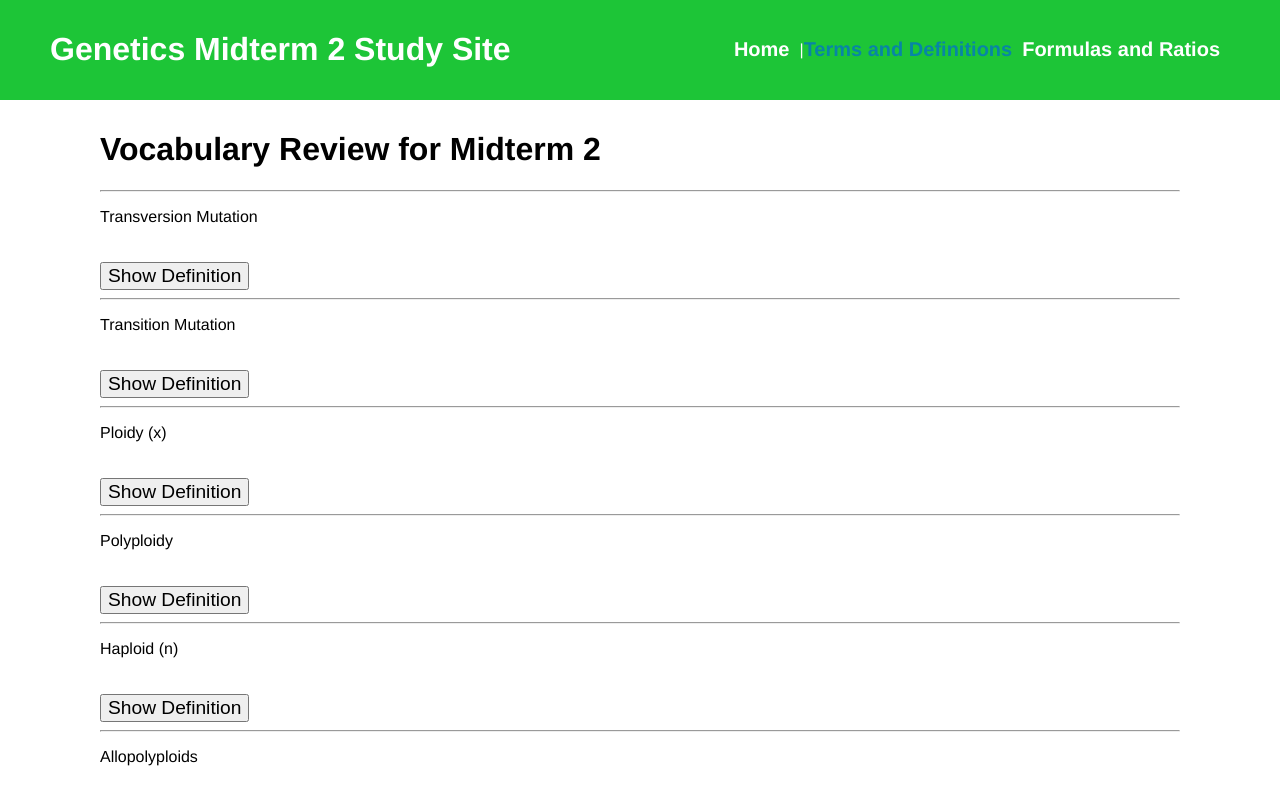
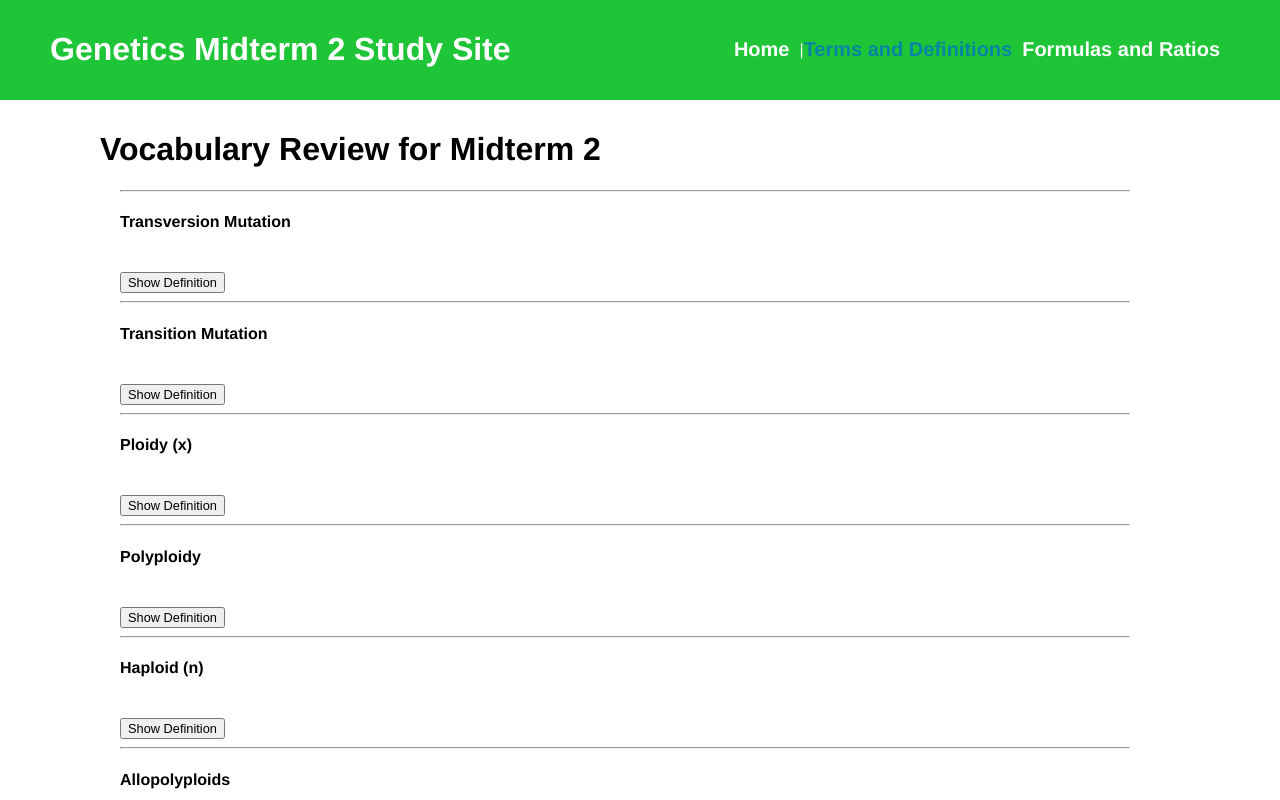
Before and after one commit to allyseh/creative-project-3, a Vue app: page /vocab in a window 1280 px wide. Shown: the top 800 px of the page. Built offline with nearby package versions, Linux system fonts and the light colour scheme.

Commit message:
Update Vocab.vue

```diff
--- a/src/views/Vocab.vue
+++ b/src/views/Vocab.vue
@@ -2,10 +2,10 @@
 <div>
   <h1>Vocabulary Review for Midterm 2</h1>
   <div v-for="reviewPair in vocab" v-bind:key="reviewPair.id">
-    <hr>
     <div class="review">
+      <hr>
       <div class="term">
-        <p>{{reviewPair.term}}</p>
+        <h4>{{reviewPair.term}}</h4>
         <p v-if="reviewPair.showdef"><i>-- {{reviewPair.def}}</i></p>
         <button v-on:click="showHide(reviewPair)">{{reviewPair.showdef? 'Hide Definition' : 'Show Definition'}}</button>
       </div>
@@ -50,6 +50,15 @@ export default {
 </script>
 
 <style scoped>
+.review {
+  margin-left: 20px;
+  margin-right: 50px;
+}
+
+.term p {
+  font-size: 16px;
+}
+
 input {
   font-size: 1.2em;
   height: 30px;
@@ -65,6 +74,6 @@ textarea {
 
 button {
   margin-top: 20px;
-  font-size: 1.2em;
+  font-size: .8em;
 }
 </style>
```
